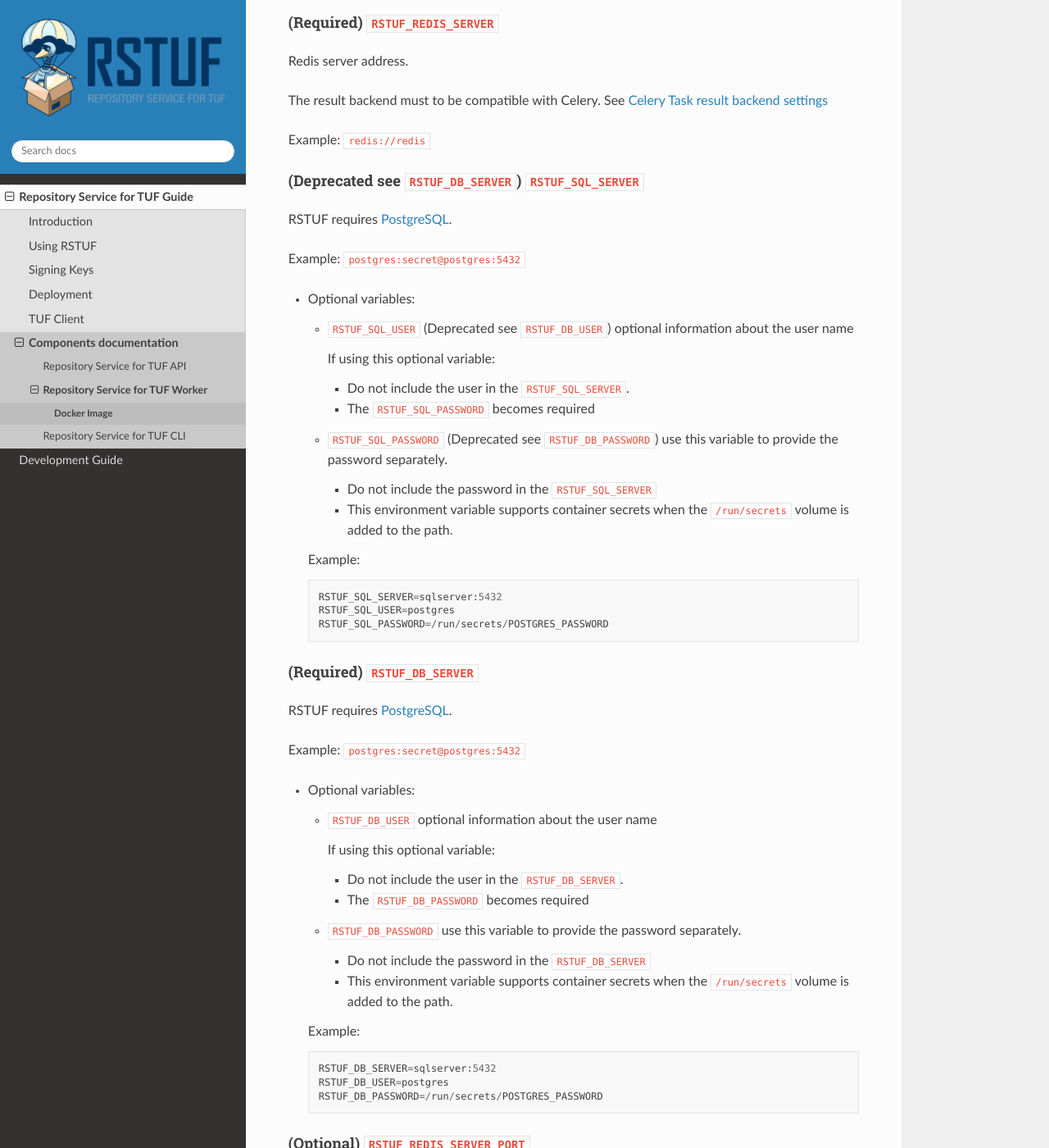
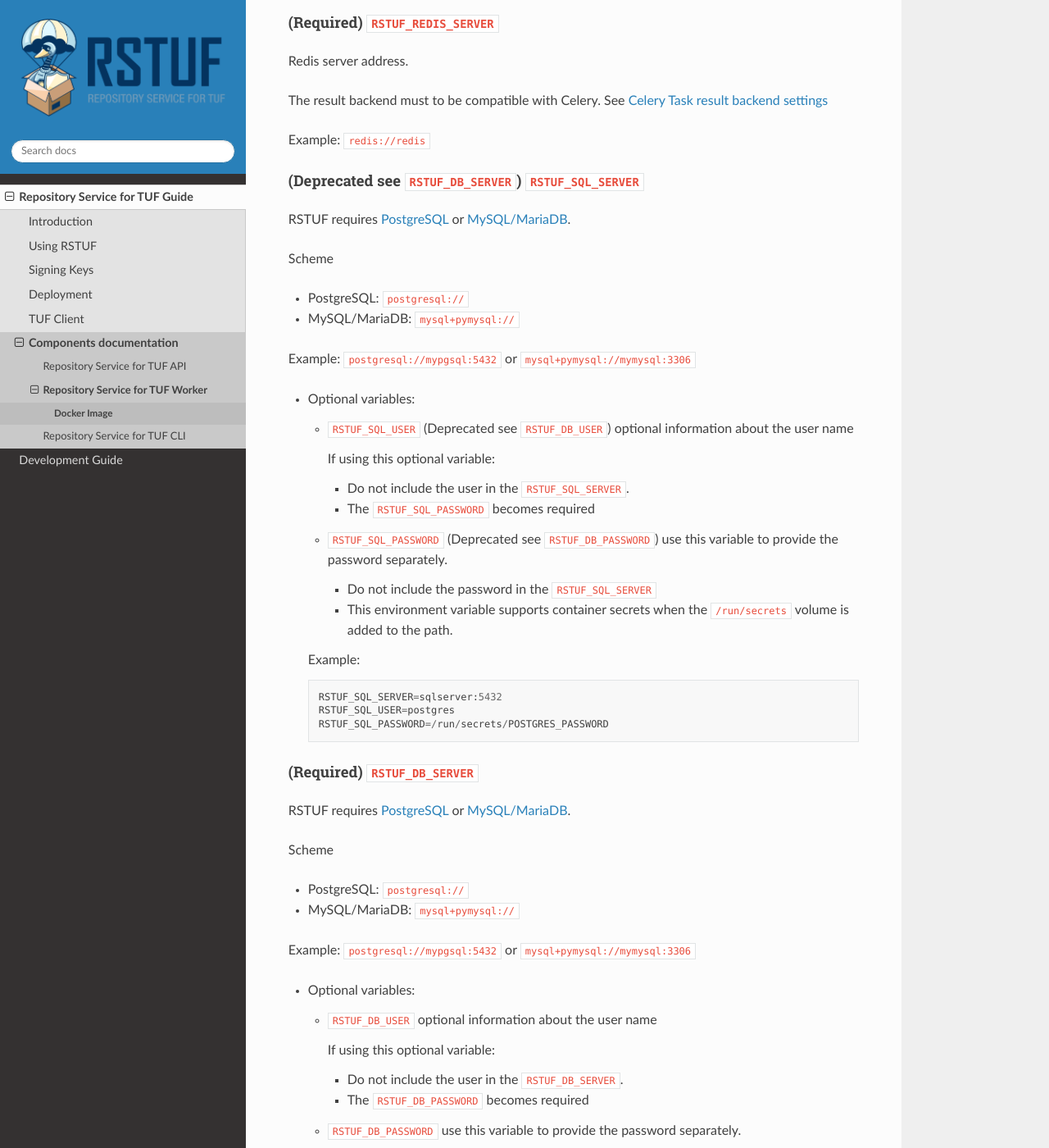
Before and after one commit to repository-service-tuf/repository-service-tuf, a Sphinx documentation site: the page built from docs/source/guide/repository-service-tuf-worker/Docker_README.md, in a window 1280 px wide and 1400 px high, scrolled down 1431 px. Shown: the whole window at 82% size. Built offline with Sphinx 7.4.7 and the Read the Docs theme 2.0.0, drawn with Linux system fonts in a browser that asks for light colours.

Commit message:
chore: sync git submodules and docs

````diff
--- a/docs/source/guide/repository-service-tuf-worker/Docker_README.md
+++ b/docs/source/guide/repository-service-tuf-worker/Docker_README.md
@@ -70,9 +70,13 @@ Example: `redis://redis`
 
 #### (Deprecated see `RSTUF_DB_SERVER`) `RSTUF_SQL_SERVER`
 
-RSTUF requires [PostgreSQL](https://www.postgresql.org).
+RSTUF requires [PostgreSQL](https://www.postgresql.org) or [MySQL/MariaDB](https://mariadb.org).
 
-Example: `postgres:secret@postgres:5432`
+Scheme
+  - PostgreSQL: `postgresql://`
+  - MySQL/MariaDB: `mysql+pymysql://`
+
+Example: `postgresql://mypgsql:5432` or `mysql+pymysql://mymysql:3306`
 
 * Optional variables:
 
@@ -97,9 +101,13 @@ Example: `postgres:secret@postgres:5432`
 
 #### (Required) `RSTUF_DB_SERVER`
 
-RSTUF requires [PostgreSQL](https://www.postgresql.org).
+RSTUF requires [PostgreSQL](https://www.postgresql.org) or [MySQL/MariaDB](https://mariadb.org).
 
-Example: `postgres:secret@postgres:5432`
+Scheme
+  - PostgreSQL: `postgresql://`
+  - MySQL/MariaDB: `mysql+pymysql://`
+
+Example: `postgresql://mypgsql:5432` or `mysql+pymysql://mymysql:3306`
 
 * Optional variables:
 
@@ -116,7 +124,7 @@ Example: `postgres:secret@postgres:5432`
 
   Example:
   ```
-  RSTUF_DB_SERVER=sqlserver:5432
+  RSTUF_DB_SERVER=postgresql://mypgsql:5432
   RSTUF_DB_USER=postgres
   RSTUF_DB_PASSWORD=/run/secrets/POSTGRES_PASSWORD
   ```
````
